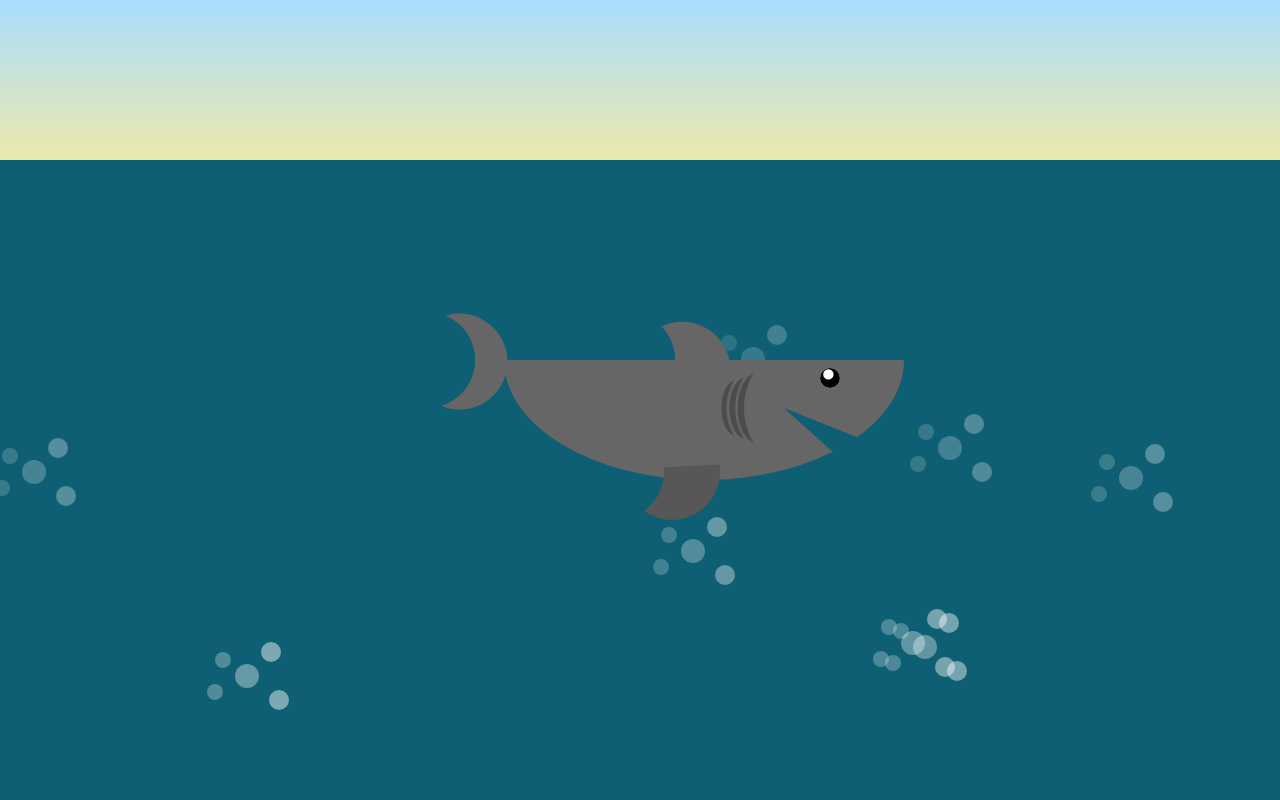
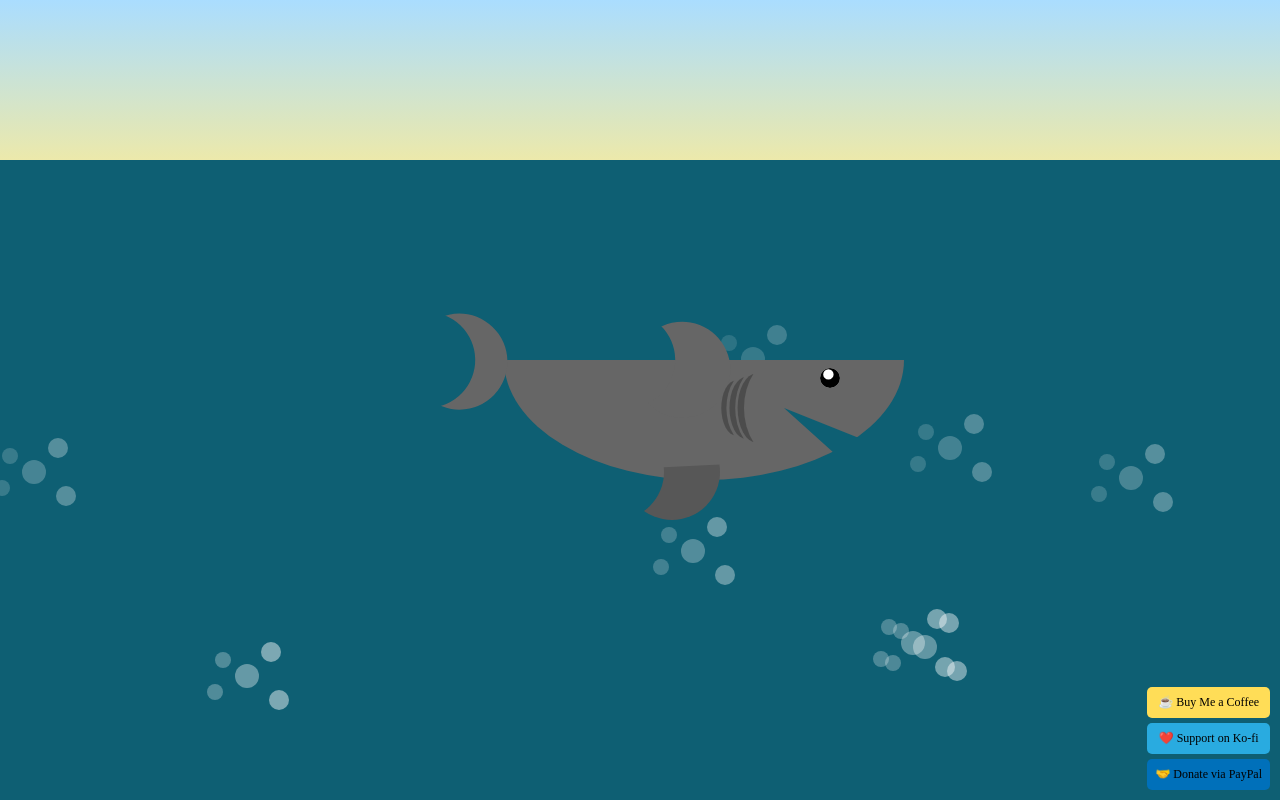
Before and after one commit to qselmer/fish-byte, a plain HTML site: page 2_ocean_shark/index.html in a window 1280 px wide. Drawn offline with Linux system fonts and the light colour scheme.

Commit message:
add ocean_shark

```diff
--- a/2_ocean_shark/script.js
+++ b/2_ocean_shark/script.js
@@ -1,4 +1,5 @@
 document.addEventListener("DOMContentLoaded", function () {
+    // Función para crear burbujas
     function createBubbles() {
         const container = document.getElementById("bubbles-container");
         for (let i = 0; i < 8; i++) {
@@ -16,4 +17,15 @@ document.addEventListener("DOMContentLoaded", function () {
     }
 
     createBubbles();
+
+    const donationContainer = document.createElement("div");
+    donationContainer.id = "donation-container";
+    donationContainer.innerHTML = `
+        <div id="donation-buttons">
+            <a href="https://buymeacoffee.com/r4fish" target="_blank" class="donation-btn coffee">☕ Buy Me a Coffee</a>
+            <a href="https://ko-fi.com/r4fish" target="_blank" class="donation-btn kofi">❤️ Support on Ko-fi</a>
+            <a href="https://paypal.me/qselmer" target="_blank" class="donation-btn paypal">🤝 Donate via PayPal</a>
+        </div>
+    `;
+    document.body.appendChild(donationContainer);
 });
--- a/2_ocean_shark/styles.css
+++ b/2_ocean_shark/styles.css
@@ -108,3 +108,36 @@ html, body {
   from { top: 90%; opacity: 1; }
   to { top: 10%; opacity: 0; }
 }
+
+#donation-container {
+  position: fixed;
+  bottom: 10px;
+  right: 10px;
+  z-index: 1000;
+}
+
+#donation-buttons {
+  display: flex;
+  flex-direction: column;
+  gap: 5px;
+}
+
+.donation-btn {
+  display: block;
+  padding: 8px 8px;
+  font-size: 12px;
+  font-weight: none;
+  text-decoration: none;
+  border-radius: 5px;
+  color: rgb(0, 0, 0);
+  transition: 0.3s;
+  text-align: center;
+}
+
+.coffee { background-color: #ffdd57; }
+.kofi { background-color: #29abe0; }
+.paypal { background-color: #0070ba; }
+
+.donation-btn:hover {
+  filter: brightness(1.2);
+}
```
